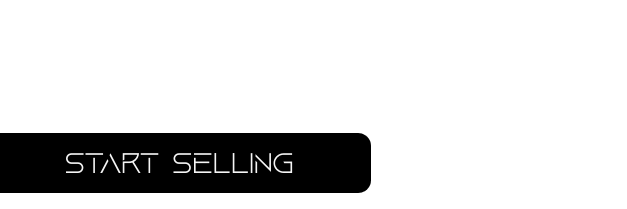
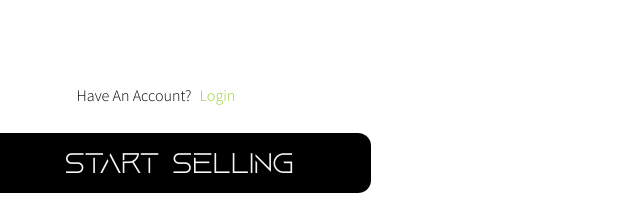
Before and after one commit to node0112/signup_form, a plain HTML site: page index.html in a window 1280 px wide. Shown: the part 591-800 px from the top of the page, 653-1280 px from the left. Drawn offline with Linux system fonts and the light colour scheme.

Commit message:
added login butto

```diff
--- a/index.html
+++ b/index.html
@@ -48,6 +48,7 @@
                     <label for="password">Passowrd*: <br/> <input type="password" id="password" minlength="5" required></label>
                     <label for="confirm-password">Confirm Password*:  <br /> <input type="password" id="confirm-password" minlength="5" required></label>
                 </div>
+                <div style="font-family:'source sans pro'; position: absolute; bottom: 13%; left:57%;">Have An Account? <a style="color: yellowgreen; cursor:pointer;">Login</a></div>
                 <button type="submit" id="create-account" onclick="checkPassowrds()">Start Selling</button>
             </div>
         </div>
```
